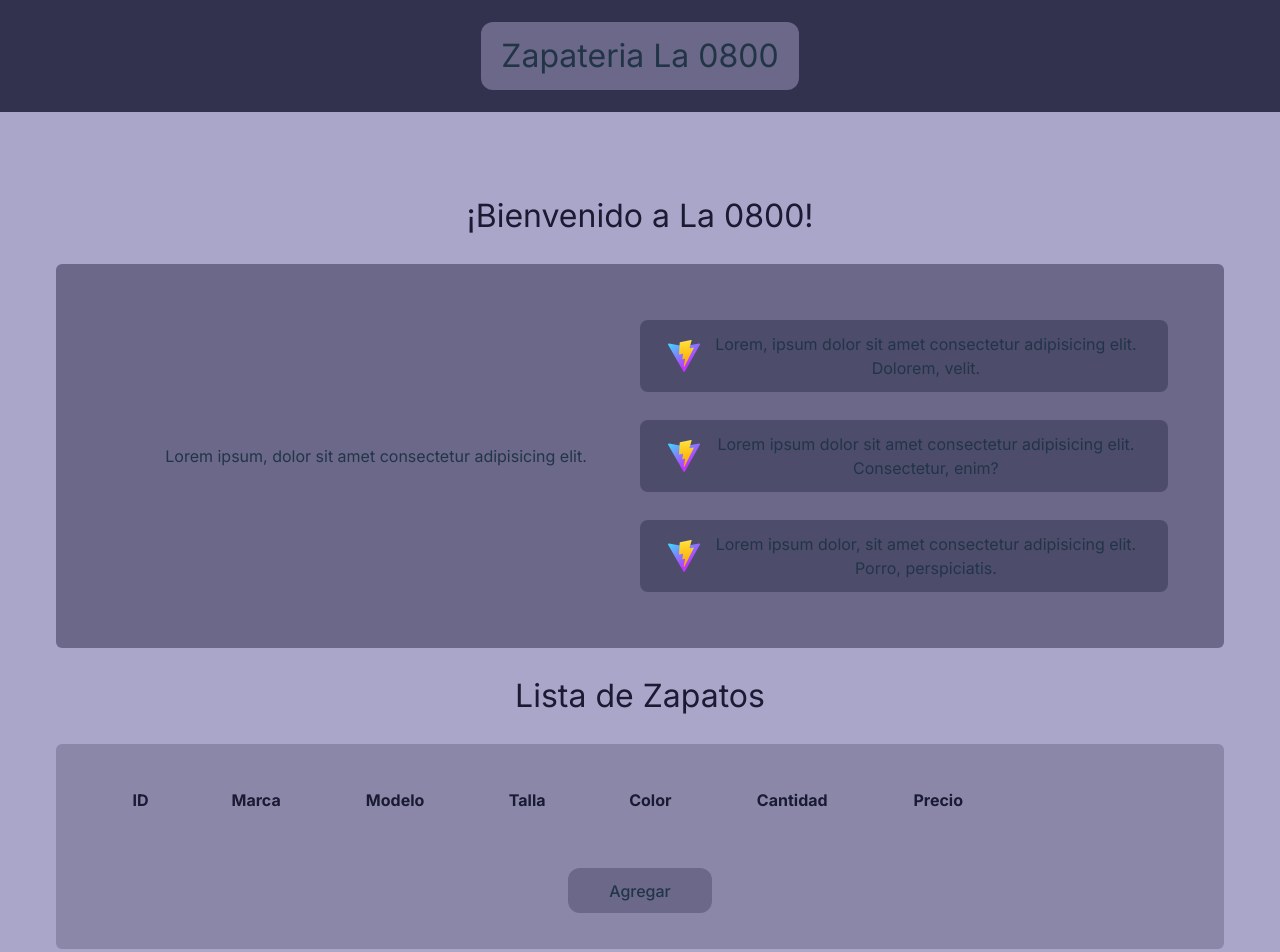
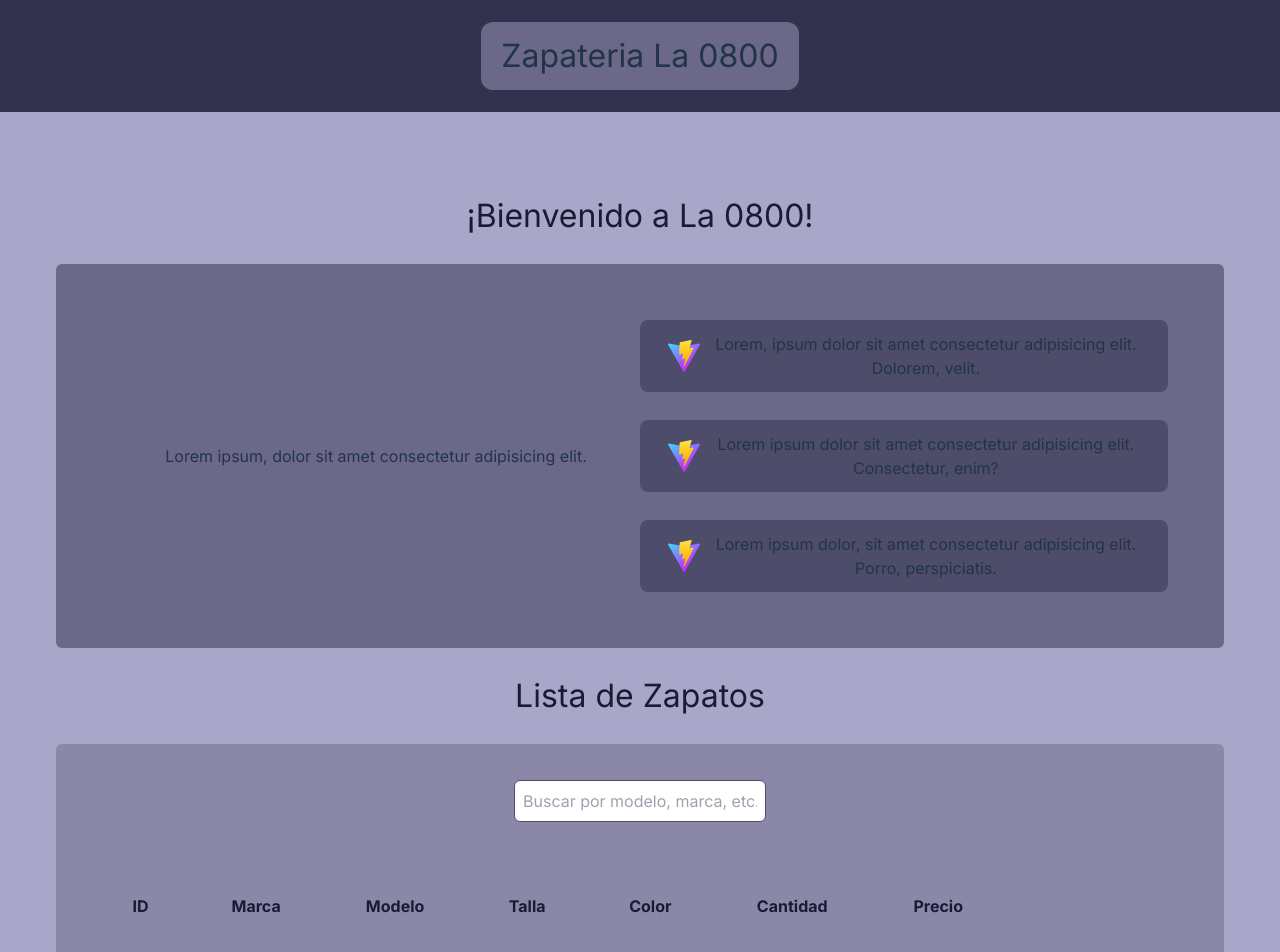
Before and after one commit to Jupagolab/Actividad-1-FRONT-II, a React (Vite) app: page / in a window 1280 px wide. Shown: the top 952 px of the page. Built offline with nearby package versions, Linux system fonts and the light colour scheme.

Commit message:
Se adjunta archivo con filtro de busqueda

```diff
--- a/src/componentes/ListaZapatos.jsx
+++ b/src/componentes/ListaZapatos.jsx
@@ -7,6 +7,7 @@ const ListaZapatos = () => {
   const [zapatos, setZapatos] = useState([]);
   const [alerta, setAlerta] = useState(null);
   const [zapatoSeleccionado, setZapatoSeleccionado] = useState(null);
+  const [busqueda, setBusqueda] = useState("");
 
   useEffect(() => {
     const storedZapatos = JSON.parse(localStorage.getItem("zapatos")) || [];
@@ -58,9 +59,25 @@ const ListaZapatos = () => {
     }, 3000); // Cerrar la alerta después de 3 segundos
   };
 
+  // Filtrar los zapatos basados en la búsqueda
+  const zapatosFiltrados = zapatos.filter((zapato) =>
+    Object.values(zapato).some((valor) =>
+      String(valor).toLowerCase().includes(busqueda.toLowerCase())
+    )
+  );
+
   return (
     <>
       <div className='flex flex-wrap mx-auto justify-center align-middle bg-morado-800 rounded-md p-9 flex-col gap-12'>
+        <div className="mb-4">
+          <input
+            type="text"
+            placeholder="Buscar por modelo, marca, etc."
+            value={busqueda}
+            onChange={(e) => setBusqueda(e.target.value)}
+            className="p-2 border border-morado-600 rounded-md"
+          />
+        </div>
         <table className='min-w-full text-morado-300 border-collapse'>
           <thead>
             <tr className='p-6'>
@@ -76,7 +93,7 @@ const ListaZapatos = () => {
             </tr>
           </thead>
           <tbody>
-            {zapatos.map((zapato, index) => (
+            {zapatosFiltrados.map((zapato, index) => (
               <tr key={index} className='bg-morado-700 m-12 rounded-xl'>
                 <td className="px-9 py-2">{zapato.id}</td>
                 <td className="px-9 py-2">{zapato.marca}</td>
@@ -121,6 +138,6 @@ const ListaZapatos = () => {
       {alerta && <AlertModal message={alerta} onClose={() => setAlerta(null)} />}
     </>
   );
-}
+};
 
 export default ListaZapatos;
```
